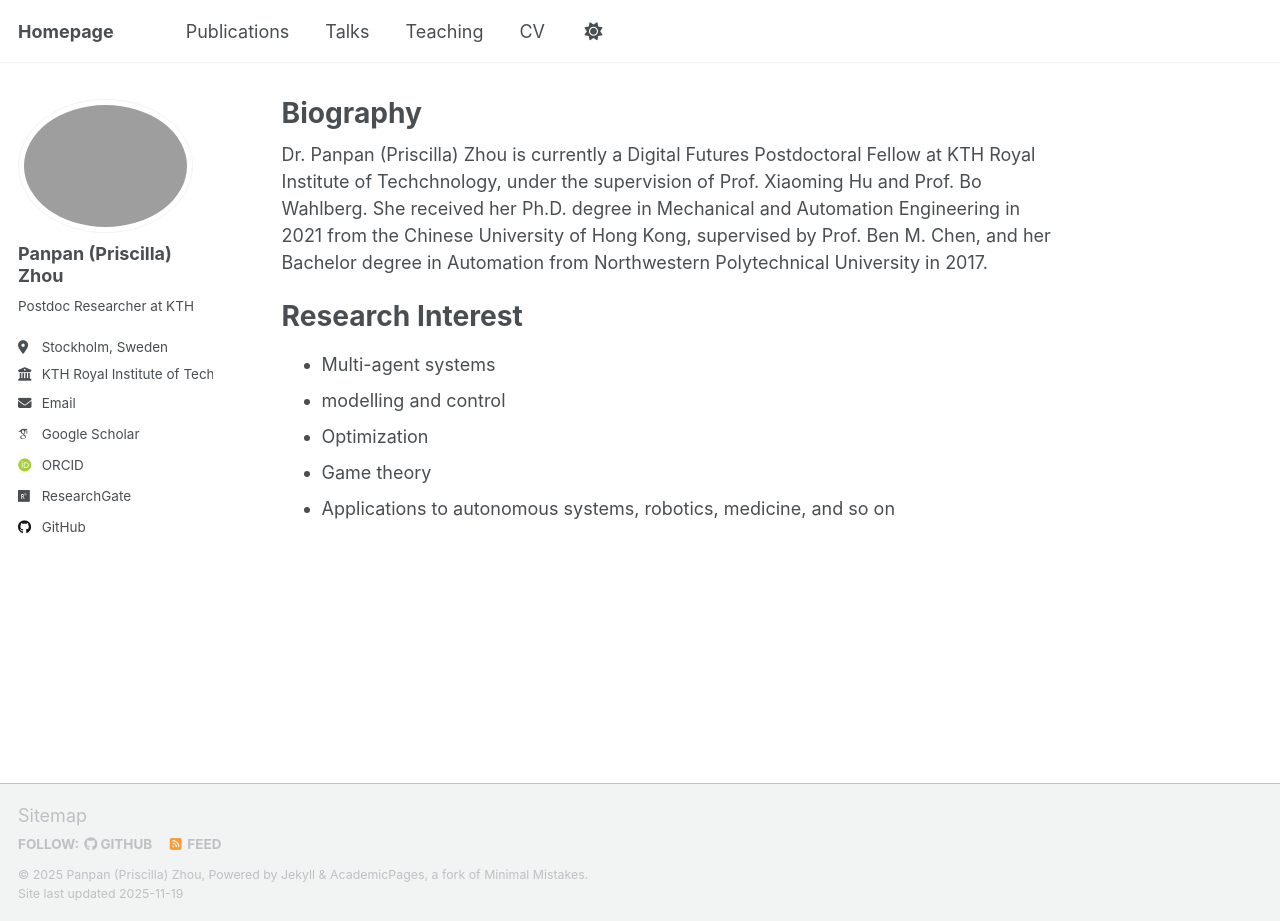
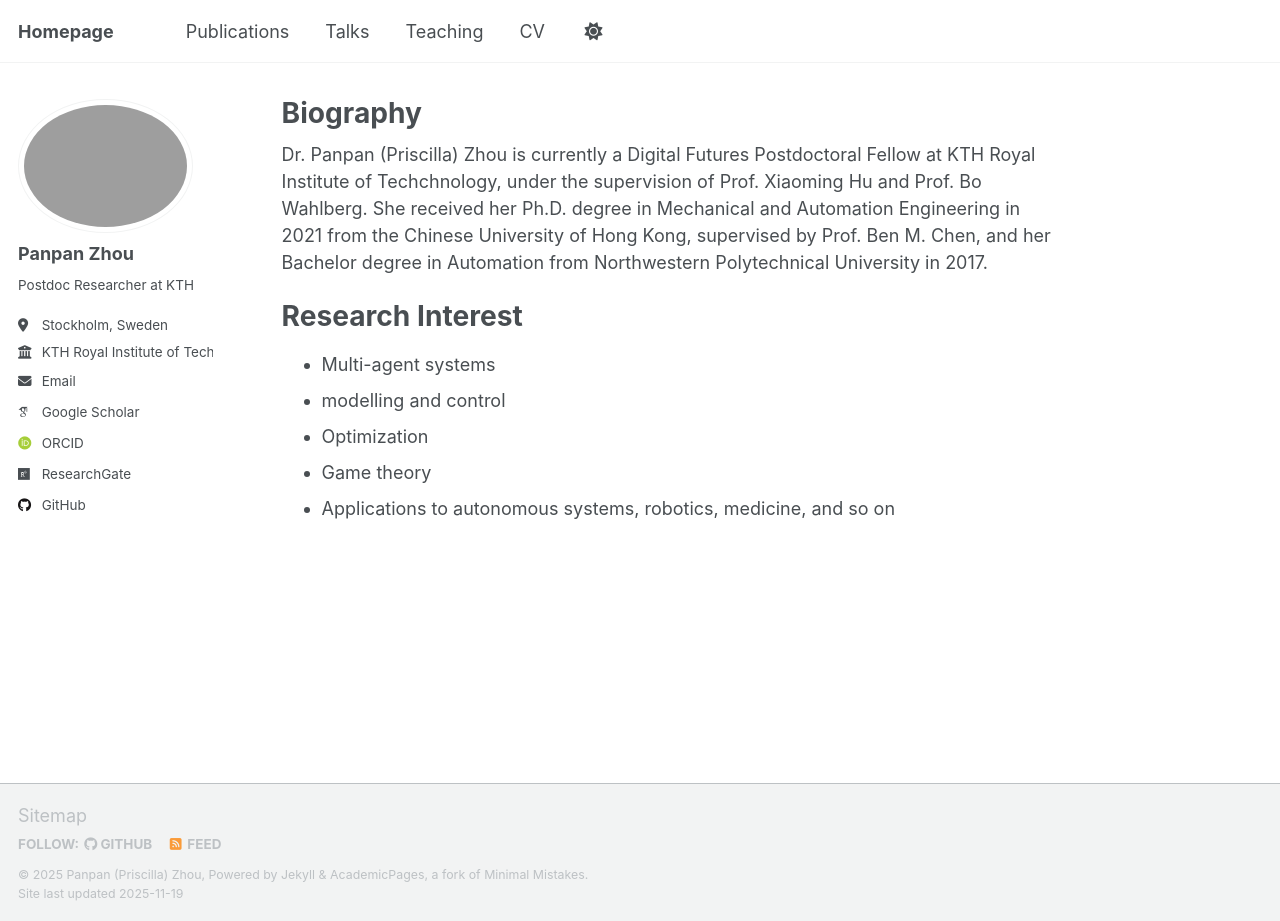
Before and after one commit to PanpanZhou11/Panpan-Zhou.github.io, a Jekyll site: the page built from _pages/about.md, in a window 1280 px wide and 921 px high. Built offline with Jekyll 4.4.1, drawn with Linux system fonts in a browser that asks for light colours; some web fonts are replaced; a script that is not in the unit is left out.

Commit message:
Update _config.yml

```diff
--- a/_config.yml
+++ b/_config.yml
@@ -24,7 +24,7 @@ repository               : "PanpanZhou11/Panpan-Zhou.github.io"   #"academicpage
 author:
   # Biographic information
   avatar           : "panpan.png"
-  name             : "Panpan (Priscilla) Zhou"
+  name             : "Panpan Zhou"
   pronouns         : # example: "she/her"
   bio              : "Postdoc Researcher at KTH"
   location         : "Stockholm, Sweden"
```
